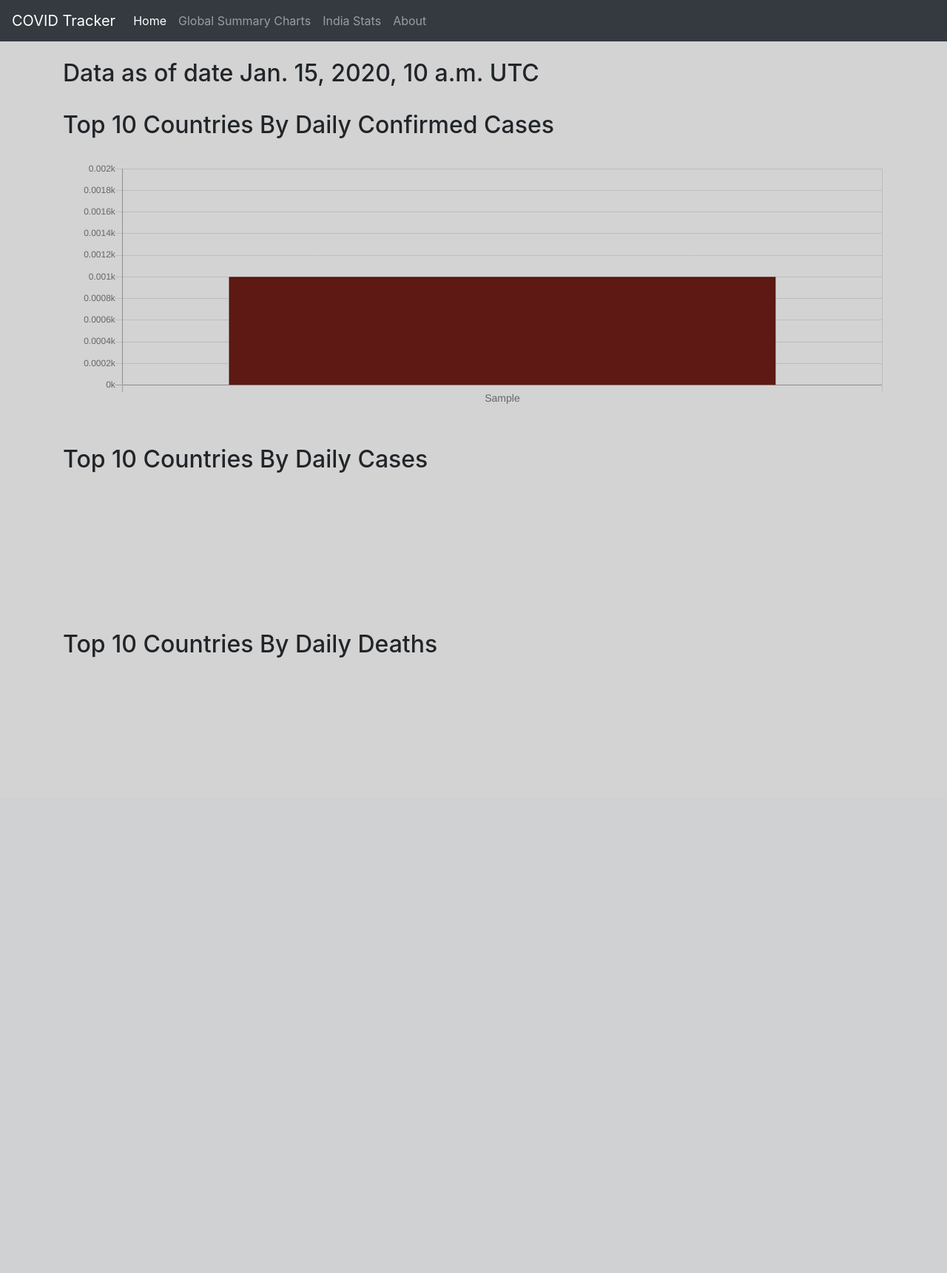
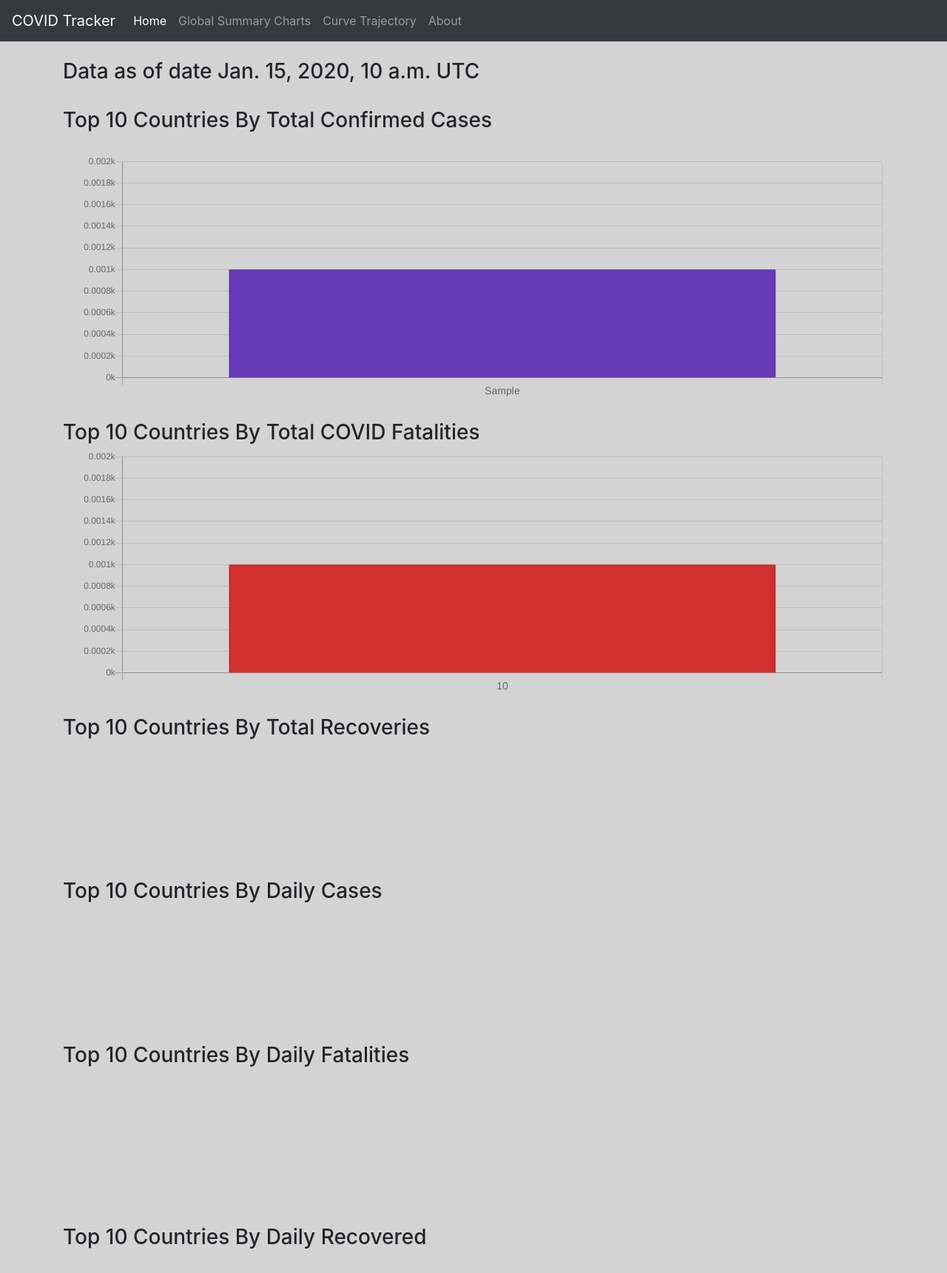
Before and after one commit to SundareshPrasanna/CovidTracker, a Django app: template covidfun/templates/charts.html in a window 1280 px wide. Shown: the top 1721 px of the page at 74% size. Before the commit the page ends 889 px from the top, so only its background shows below. Run offline with Django 3.2, Linux system fonts and the light colour scheme; the template is opened without the code that fills it: most values are stand-ins (such as "Sample title", 1, 10 or a date in 2020); a map, chart or similar area stays blank; some libraries are stand-ins or nearby versions.

Commit message:
changing india.html to curves

```diff
--- a/covidfun/templates/about.html
+++ b/covidfun/templates/about.html
@@ -23,6 +23,7 @@
                         <h3 class="card-title">Website created as a challenge in 5 hrs :)</h3>
                         <br/>
                         <p class="card-text">Page Created by Sundaresh. A Data scientist & Full stack developer @Royal Dutch Shell</p>
+                        <br/>
                         <p class="card-text">Leveraged stack: Django, Bootstrap CSS, Chart.js</p>
                         <br/>
                         <p class="card-text">Backend data thanks to <a href="https://covid19api.com/" target="_blank">COVID-19 API</a></p>
--- a/covidfun/templates/base.html
+++ b/covidfun/templates/base.html
@@ -22,7 +22,7 @@
         </button>
 
         <div class="collapse navbar-collapse justify-content-between" id="navbarSupportedContent">
-            <ul class="navbar-nav mr-auto">
+            <ul class="navbar-nav">
             <li class="nav-item active">
                 <a class="nav-link" href="/">Home <span class="sr-only">(current)</span></a>
             </li>
@@ -30,10 +30,12 @@
                 <a class="nav-link" href="/charts/">Global Summary Charts</a>
             </li>
             <li class="nav-item">
-                <a class="nav-link" href="/india/">India Stats</a>
+                <a class="nav-link" href="/curves/">Curve Trajectory</a>
             </li>
-            <li class="nav-item mr-auto">
-              <a class="nav-link" href="/about/">About</a>
+            <form class="form-inline my-2 my-lg-0">
+              <li class="nav-item">
+                <a class="nav-link my-2 my-sm-0" href="/about/">About</a>
+            </form>
           </li>
             </ul>
         </div>
--- a/covidfun/templates/charts.html
+++ b/covidfun/templates/charts.html
@@ -6,21 +6,109 @@
       background-color: #D3D3D3;
     }
   </style>
-  <h2>Data as of date {{ covid_date }} UTC</h2>
+  <h3>Data as of date {{ covid_date }} UTC</h3>
   <br/>
-  <h2>Top 10 Countries By Daily Confirmed Cases</h2>
+  <h3>Top 10 Countries By Total Confirmed Cases</h3>
   <br/>
-  <canvas id="myChart" width="500" height="150"></canvas>
+  <canvas id="myChart1" width="500" height="150"></canvas>
   <script type="text/javascript">
-  var ctx = document.getElementById('myChart');
+  var ctx = document.getElementById('myChart1');
   var myChart = new Chart(ctx, {
       type: 'bar',
       data: {
           labels: [{% for j in country_list_total_confirmed %}"{{ j }}",{% endfor %}],
           datasets: [{
-              label: 'Top 10 countries by confirmed cases',
+              label: 'Top 10 countries by Total Confirmed Cases',
               data: [{% for j in total_confirmed_cases %}{{ j }},{% endfor %}],
-              backgroundColor: '#5e1914',
+              backgroundColor: '#673AB7',
+              borderWidth: 2
+          }]
+      },
+      options: {
+        legend: {
+            display: false,
+            position: 'bottom'
+         },
+          scales: {
+              yAxes: [{
+                ticks: {
+                    callback: function(label, index, labels) {
+                        return label/1000+'k';
+                    }
+                },
+                scaleLabel: {
+                    display: true,
+                }
+            }],
+              xAxes: [{
+                  ticks: {
+                      fontSize: 14,
+                      beginAtZero: true
+                  }
+              }]
+          }
+      }
+  });
+  </script>
+
+  <br/>
+
+  <h3>Top 10 Countries By Total COVID Fatalities</h3>
+  <canvas id="myChart2" width="500" height="150"></canvas>
+  <script type="text/javascript">
+  var ctx = document.getElementById('myChart2');
+  var myChart = new Chart(ctx, {
+      type: 'bar',
+      data: {
+          labels: [{% for j in country_list_total_deaths %}"{{ j }}",{% endfor %}],
+          datasets: [{
+              label: 'Top 10 countries by Total COVID Fatalities',
+              data: [{% for j in total_deaths %}{{ j }},{% endfor %}],
+              backgroundColor: '#D32F2F',
+              borderWidth: 2
+          }]
+      },
+      options: {
+        legend: {
+            display: false,
+            position: 'bottom'
+         },
+          scales: {
+              yAxes: [{
+                ticks: {
+                    callback: function(label, index, labels) {
+                        return label/1000+'k';
+                    }
+                },
+                scaleLabel: {
+                    display: true,
+                }
+            }],
+              xAxes: [{
+                  ticks: {
+                      fontSize: 14,
+                      beginAtZero: true
+                  }
+              }]
+          }
+      }
+  });
+  </script>
+
+  <br/>
+
+  <h3>Top 10 Countries By Total Recoveries</h3>
+  <canvas id="myChart3" width="500" height="150"></canvas>
+  <script type="text/javascript">
+  var ctx = document.getElementById('myChart3');
+  var myChart = new Chart(ctx, {
+      type: 'bar',
+      data: {
+          labels: [{% for j in country_list_total_recovered %}"{{ j }}",{% endfor %}],
+          datasets: [{
+              label: 'Top 10 countries by Total Recoveries',
+              data: [{% for j in total_recovered %}{{ j }},{% endfor %}],
+              backgroundColor: '#008080',
               borderWidth: 2
           }]
       },
@@ -59,19 +147,19 @@
       }
     </style>
     <br/>
-    <h2>Top 10 Countries By Daily Cases</h2>
+    <h3>Top 10 Countries By Daily Cases</h3>
     <br/>
-    <canvas id="myChart2" width="500" height="150"></canvas>
+    <canvas id="myChart4" width="500" height="150"></canvas>
     <script type="text/javascript">
-    var ctx = document.getElementById('myChart2');
+    var ctx = document.getElementById('myChart4');
     var myChart = new Chart(ctx, {
         type: 'bar',
         data: {
             labels: [{% for j in country_list_new_confirmed %}"{{ j }}",{% endfor %}],
             datasets: [{
-                label: 'Top 10 countries by confirmed cases',
+                label: 'Top 10 Countries by Daily Confirmed Cases',
                 data: [{% for j in new_confirmed_cases %}{{ j }},{% endfor %}],
-                backgroundColor: "#c45850",
+                backgroundColor: "#673AB7",
                 borderWidth: 2
             }]
         },
@@ -102,21 +190,22 @@
         }
     });
     </script>
+
     <br/>
-    <br/>
-      <h2>Top 10 Countries By Daily Deaths</h2>
+
+      <h3>Top 10 Countries By Daily Fatalities</h3>
       <br/>
-      <canvas id="myChart3" width="500" height="150"></canvas>
+      <canvas id="myChart5" width="500" height="150"></canvas>
       <script type="text/javascript">
-      var ctx = document.getElementById('myChart3');
+      var ctx = document.getElementById('myChart5');
       var myChart = new Chart(ctx, {
           type: 'bar',
           data: {
               labels: [{% for j in country_list_new_deaths %}"{{ j }}",{% endfor %}],
               datasets: [{
-                  label: 'Top 10 countries By New Deaths',
+                  label: 'Top 10 countries By New Fatalities',
                   data: [{% for j in new_confirmed_deaths %}{{ j }},{% endfor %}],
-                  backgroundColor: '#8D021F',
+                  backgroundColor: '#D32F2F',
                   borderWidth: 2
               }]
           },
@@ -147,5 +236,53 @@
       });
       </script>
 
+      <br/>
+
+      <br/>
+
+      <h3>Top 10 Countries By Daily Recovered</h3>
+      <br/>
+      <canvas id="myChart6" width="500" height="150"></canvas>
+      <script type="text/javascript">
+      var ctx = document.getElementById('myChart6');
+      var myChart = new Chart(ctx, {
+          type: 'bar',
+          data: {
+              labels: [{% for j in country_list_new_recovered %}"{{ j }}",{% endfor %}],
+              datasets: [{
+                  label: 'Top 10 countries By New Deaths',
+                  data: [{% for j in new_recovered %}{{ j }},{% endfor %}],
+                  backgroundColor: '#008080',
+                  borderWidth: 2
+              }]
+          },
+          options: {
+            legend: {
+                display: false,
+                position: 'bottom'
+             },
+              scales: {
+                  yAxes: [{
+                    ticks: {
+                        callback: function(label, index, labels) {
+                            return label/1000+'k';
+                        }
+                    },
+                    scaleLabel: {
+                        display: true,
+                    }
+                }],
+                  xAxes: [{
+                      ticks: {
+                          fontSize: 14,
+                          beginAtZero: true
+                      }
+                  }]
+              }
+          }
+      });
+      </script>
+
+      <br/>
 
 {% endblock %}
--- a/covidfun/templates/india.html
+++ b/covidfun/templates/curves.html
@@ -6,7 +6,7 @@
           background-color: #D3D3D3;
         }
       </style>
-      <h2>Progression Of the Disease From First Recorded History for {{country}}</h2>
+      <h3>Progression Of the Disease From First Recorded History for {{country}}</h3>
 
       <br/>
 
@@ -81,4 +81,6 @@
         });
       </script>
 
+    <br/>
+
 {% endblock %}
--- a/covidfun/urls.py
+++ b/covidfun/urls.py
@@ -5,5 +5,5 @@ urlpatterns = [
     path('', views.home, name="home"),
     path('charts/', views.charts, name="charts"),
     path('about/', views.about, name="about"),
-    path('india/', views.india, name="india"),
+    path('curves/', views.curves, name="curves"),
 ]
```
Also changed, not shown: covidfun/views.py (+31 -7 lines).
